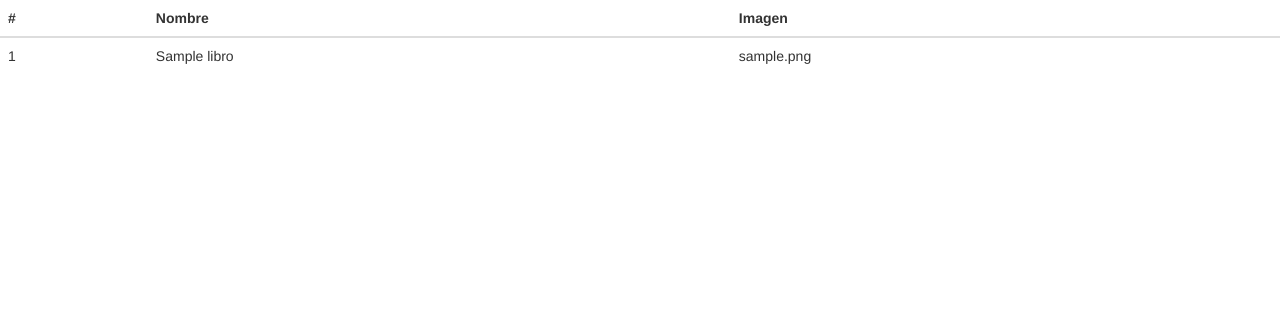
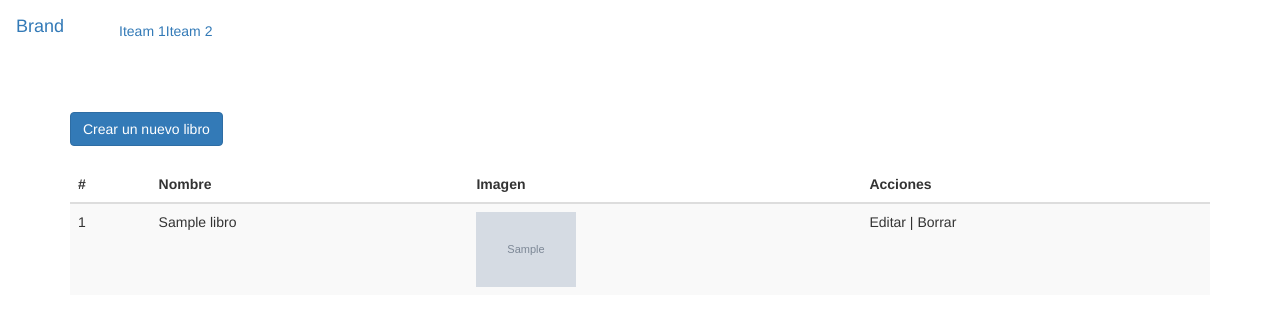
Before and after one commit to DiegoBurgos616/Arquitectura-de-Software, a Node server app: page /libros in a window 1280 px wide. Shown: the top 326 px of the page. Run offline with Node 20, Linux system fonts and the light colour scheme; tables that the repository leaves empty or names only in its code hold one stand-in row (values such as "Sample post"); grey boxes marked "Sample" are stand-in pictures; some libraries are stand-ins or nearby versions.

Commit message:
Las imagenes de la BD se muestran en la tabla del panel de control

```diff
--- a/Biblioteca/app.js
+++ b/Biblioteca/app.js
@@ -2,6 +2,9 @@ var createError = require('http-errors');
 var express = require('express');
 var path = require('path');
 var cookieParser = require('cookie-parser');
+var bodyParser = require('body-parser');
+
+
 var logger = require('morgan');
 
 var indexRouter = require('./routes/index');
@@ -19,6 +22,10 @@ app.use(logger('dev'));
 app.use(express.json());
 app.use(express.urlencoded({ extended: false }));
 app.use(cookieParser());
+app.use(bodyParser.urlencoded({extended:false}));
+app.use(bodyParser.json());
+
+
 app.use(express.static(path.join(__dirname, 'public')));
 
 app.use('/', indexRouter);
--- a/Biblioteca/controllers/librosController.js
+++ b/Biblioteca/controllers/librosController.js
@@ -8,5 +8,20 @@ module.exports = {
          console.log(datos);
          res.render("libros/index", { title: "Aplicacion", libros: datos });
       });
-   }
+   },
+ crear:function(req,res){
+   res.render("libros/crear");
+
+ },
+ guardar:function(req,res){
+    console.log(req.body);
+   console.log(req.file.filename);
+
+
+    libro.insertar(conexion, req.body,req.file,function (err) {
+       res.redirect("/libros");
+   });
+
+
+ }
 }
--- a/Biblioteca/model/libro.js
+++ b/Biblioteca/model/libro.js
@@ -1,5 +1,11 @@
 module.exports={
     obtener:function(conexion,funcion){
         conexion.query("SELECT * FROM libros",funcion);
+    },
+    insertar:function(conexion,datos,archivos,funcion){
+        conexion.query("INSERT INTO libros (nombre,imagen) VALUES (?,?) ",[datos.nombre,archivos.filename],funcion);
+
     }
+
+
 }
--- a/Biblioteca/package.json
+++ b/Biblioteca/package.json
@@ -12,6 +12,7 @@
     "express": "~4.16.1",
     "http-errors": "~1.6.3",
     "morgan": "~1.9.1",
+    "multer": "^1.4.5-lts.1",
     "mysql": "^2.18.1"
   }
 }
--- /dev/null
+++ b/Biblioteca/views/layouts/cabecera.ejs
@@ -0,0 +1,33 @@
+<!DOCTYPE html>
+<html lang="en">
+
+<head>
+    <meta charset="UTF-8">
+    <meta http-equiv="X-UA-Compatible" content="IE=edge">
+    <meta name="viewport" content="width=device-width, initial-scale=1.0">
+
+    <!-- CSS only -->
+    <link rel="stylesheet" href="https://cdn.jsdelivr.net/npm/bootstrap@3.3.7/dist/css/bootstrap.min.css"
+        integrity="sha384-BVYiiSIFeK1dGmJRAkycuHAHRg32OmUcww7on3RYdg4Va+PmSTsz/K68vbdEjh4u" crossorigin="anonymous">
+    <title>Document</title>
+</head>
+
+<body>
+    <nav class="navbar navbar-expand-sm navbar-light bg-light">
+        <a class="navbar-brand" href="#">Brand</a>
+     <br>
+        <div class="collapse navbar-collapse" id="my-nav">
+            <ul class="navbar-nav mr-auto">
+                <li class="nav active">
+                    <a class="nav-link" href="#">Iteam 1 <span class="sr-only">(current)</span></a>
+                </li>
+
+                <li class="nav">
+                    <a class="nav-link" href="#" tabindex="-1">Iteam 2</a>
+                </li>
+
+            </ul>
+        </div>
+    </nav>
+
+    <div class="container">
--- /dev/null
+++ b/Biblioteca/views/layouts/pie.ejs
@@ -0,0 +1,6 @@
+</div>
+
+
+</body>
+
+</html>
--- a/Biblioteca/views/libros/index.ejs
+++ b/Biblioteca/views/libros/index.ejs
@@ -1,31 +1,45 @@
-<!DOCTYPE html>
-<html lang="en">
-<head>
-    <meta charset="UTF-8">
-    <meta http-equiv="X-UA-Compatible" content="IE=edge">
-    <meta name="viewport" content="width=device-width, initial-scale=1.0">
 
-<!-- CSS only -->
-<link rel="stylesheet" href="https://cdn.jsdelivr.net/npm/bootstrap@3.3.7/dist/css/bootstrap.min.css" integrity="sha384-BVYiiSIFeK1dGmJRAkycuHAHRg32OmUcww7on3RYdg4Va+PmSTsz/K68vbdEjh4u" crossorigin="anonymous">
-    <title>Document</title>
-</head>
-<body>
+<%- include('../layouts/cabecera.ejs'); %>
 
-    <table class="table">
-        <thead>
+        <br>
+        <br>
+        <a href="/libros/crear" class="btn btn-primary" type="button">Crear un nuevo libro</a>
+        <br>
+        <br>
+
+
+
+        <table class="table table-striped">
+            <thead class="thead-dark ">
                 <tr>
                     <th>#</th>
                     <th>Nombre</th>
                     <th>Imagen</th>
+                    <th>Acciones</th>
+
                 </tr>
             </thead>
             <tbody>
                 <tr>
-                <% for( let libro = 0; libro < libros.length; libro++ ) { %>
+                    <% for( let libro=0; libro < libros.length; libro++ ) { %>
 
-                    <td>  <%=libros[libro].id %>  </td>
-                    <td>  <%=libros[libro].nombre %> </td>
-                    <td>  <%=libros[libro].imagen %> </td>
+                        <td>
+                            <%=libros[libro].id %>
+                        </td>
+                        <td>
+                            <%=libros[libro].nombre %>
+                        </td>
+                        <td>
+
+<img class="img-thumnail" width="100" src=" images/<%=libros[libro].imagen %>" >
+
+
+
+                        </td>
+
+                        <td>
+                            Editar | Borrar
+                        </td>
 
                 </tr>
 
@@ -33,10 +47,6 @@
 
 
 
-
     </tbody>
     </table>
-
-
-</body>
-</html>
+    <%- include('../layouts/pie.ejs'); %>
```
Also changed, not shown: Biblioteca/routes/libros.js (+25 -3 lines), Biblioteca/views/libros/crear.ejs (added, +25 -0 lines), Biblioteca/public/images/1669432684565-IMG_6591.png (added), Biblioteca/public/images/1669432823241-IMG_6593.jpeg (added), Biblioteca/public/images/1669432823241-IMG_6596.jpeg (added), 2 other files. Lines whose indentation alone changed are shown as unchanged.
